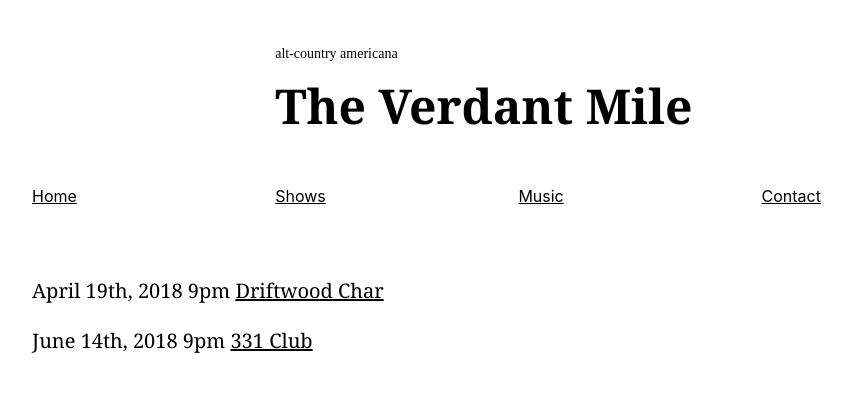
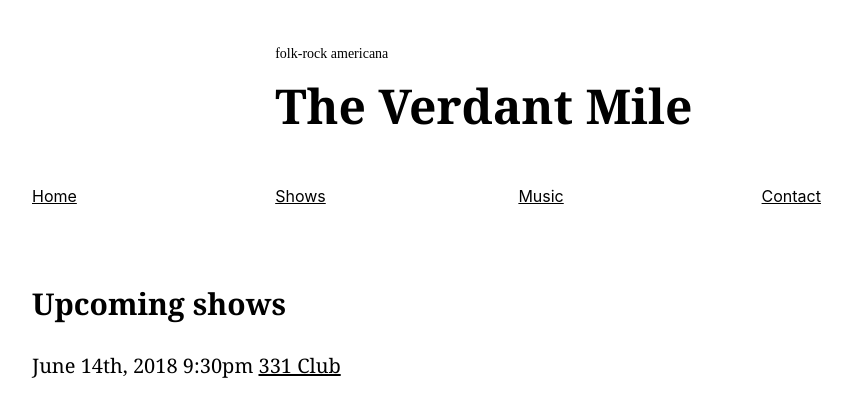
Before and after one commit to micahtaylor/verdantmile, a Jekyll site: the page built from _pages/shows.md, in a window 1280 px wide. Shown: the top 417 px of the page, without its empty margins (0-852 px from the left). Built offline with Jekyll 4.4.1, drawn with Linux system fonts in a browser that asks for light colours; nearby versions of some CDN libraries.

Commit message:
Updating shows.

```diff
--- a/_includes/header.html
+++ b/_includes/header.html
@@ -1,7 +1,7 @@
 <main class="cf pa2 pa3-m pa4-l mw9 center">
   <div class="fr w-100 w-80-l">
     <p class="f6">
-      alt-country americana
+      folk-rock americana
     </p>
     <h1 class="f2 f1-l athelas lh-title mt0 mb3 mb4-ns">
       The Verdant Mile
--- a/_pages/shows.md
+++ b/_pages/shows.md
@@ -4,6 +4,6 @@ title: Shows
 permalink: /shows/
 ---
 
-April 19th, 2018 9pm [Driftwood Char](http://driftwoodcharbar.com/){: .underline .link .dim .black}
+## Upcoming shows
 
-June 14th, 2018 9pm [331 Club](http://331club.com/){: .underline .link .dim .black}
+June 14th, 2018 9:30pm [331 Club](http://331club.com/){: .underline .link .dim .black}
```
